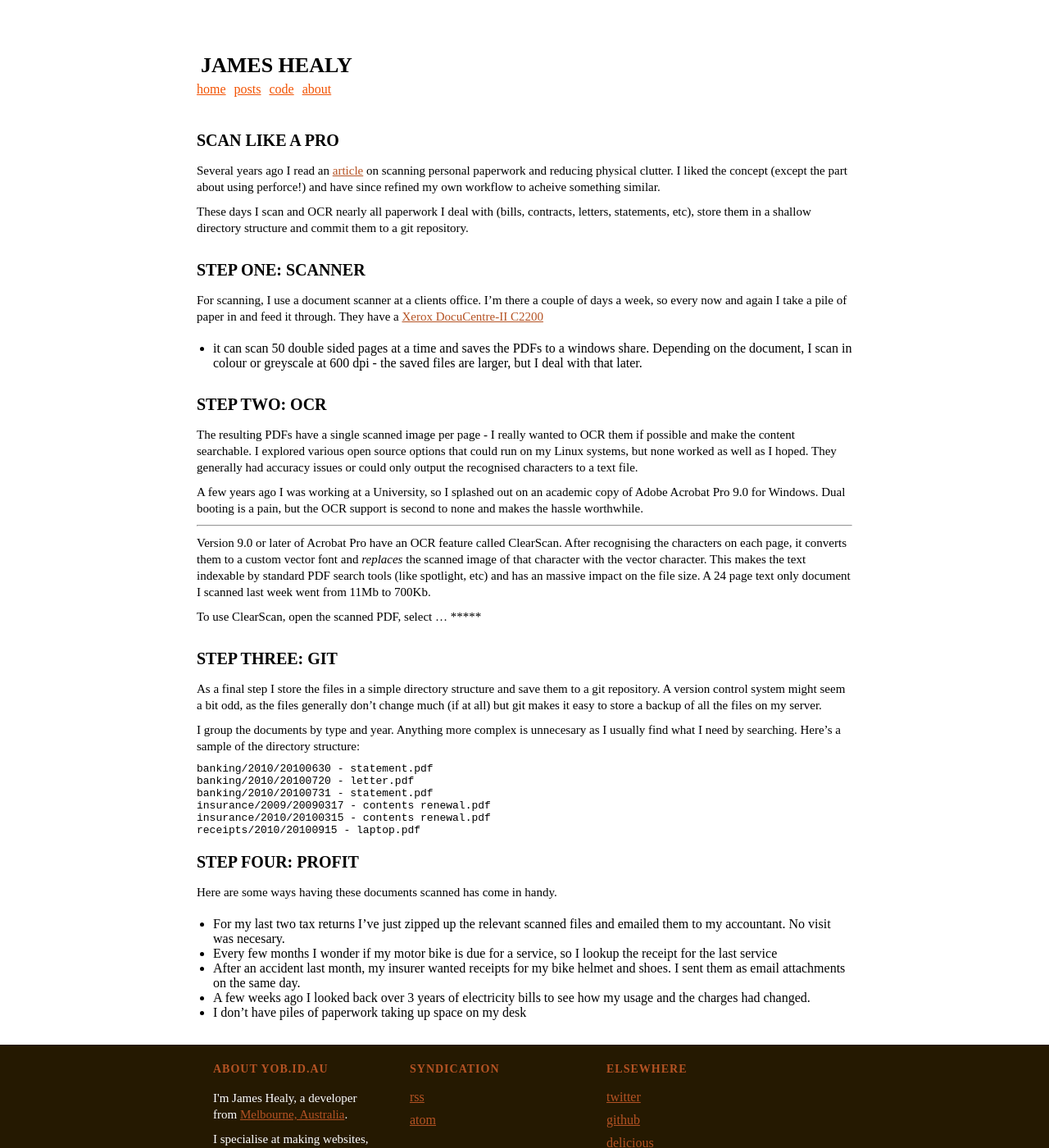
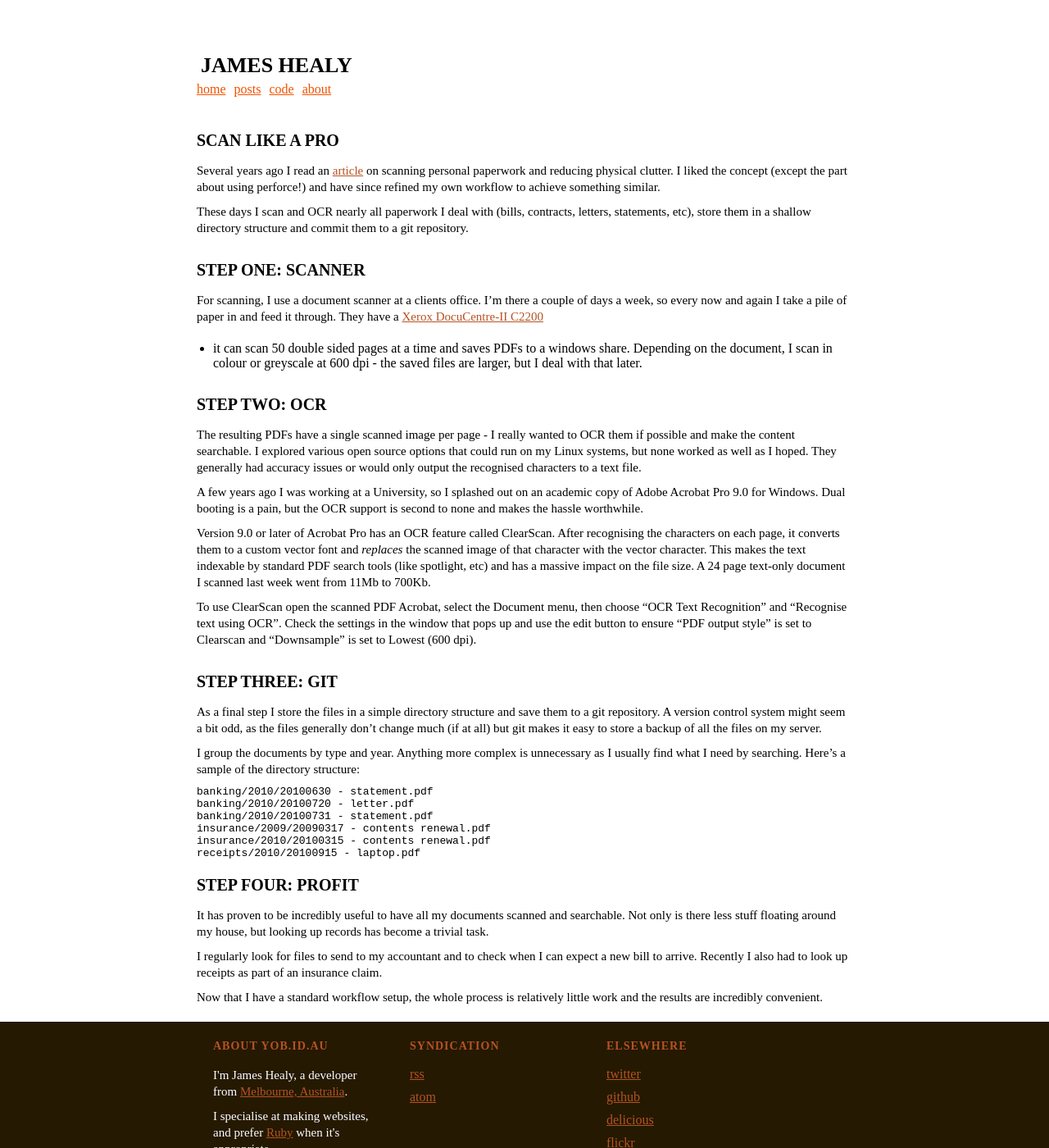
Before and after one commit to yob/yob.github.com, a Jekyll site: the page built from _posts/2010-09-22-scan-like-a-pro.markdown, in a window 1280 px wide and 1400 px high. Shown: the whole window at 82% size. Built offline with Jekyll 4.4.1, drawn with Linux system fonts in a browser that asks for light colours.

Commit message:
improve scanning blog post

```diff
--- a/_posts/2010-09-22-scan-like-a-pro.markdown
+++ b/_posts/2010-09-22-scan-like-a-pro.markdown
@@ -5,7 +5,7 @@ Several years ago I read an
 [article](http://onlamp.com/pub/a/onlamp/2006/11/02/personal_document_management.html)
 on scanning personal paperwork and reducing physical clutter. I liked the
 concept (except the part about using perforce!) and have since refined my own
-workflow to acheive something similar.
+workflow to achieve something similar.
 
 These days I scan and OCR nearly all paperwork I deal with (bills, contracts,
 letters, statements, etc), store them in a shallow directory structure and
@@ -26,23 +26,24 @@ the saved files are larger, but I deal with that later.
 The resulting PDFs have a single scanned image per page - I really wanted to
 OCR them if possible and make the content searchable. I explored various open
 source options that could run on my Linux systems, but none worked as well as I
-hoped. They generally had accuracy issues or could only output the recognised
+hoped. They generally had accuracy issues or would only output the recognised
 characters to a text file.
 
 A few years ago I was working at a University, so I splashed out on an academic
 copy of Adobe Acrobat Pro 9.0 for Windows. Dual booting is a pain, but the OCR
 support is second to none and makes the hassle worthwhile.
 
-*****
-Version 9.0 or later of Acrobat Pro have an OCR feature called ClearScan.
-After recognising the characters on each page, it converts them to a custom
-vector font and *replaces* the scanned image of that character with the vector
+Version 9.0 or later of Acrobat Pro has an OCR feature called ClearScan.  After
+recognising the characters on each page, it converts them to a custom vector
+font and *replaces* the scanned image of that character with the vector
 character. This makes the text indexable by standard PDF search tools (like
-spotlight, etc) and has an massive impact on the file size. A 24 page text only
+spotlight, etc) and has a massive impact on the file size. A 24 page text-only
 document I scanned last week went from 11Mb to 700Kb.
 
-To use ClearScan, open the scanned PDF, select ...
-*****
+To use ClearScan open the scanned PDF Acrobat, select the Document menu, then
+choose "OCR Text Recognition" and "Recognise text using OCR". Check the
+settings in the window that pops up and use the edit button to ensure "PDF
+output style" is set to Clearscan and "Downsample" is set to Lowest (600 dpi).
 
 ## Step Three: Git
 
@@ -51,7 +52,7 @@ to a git repository. A version control system might seem a bit odd, as the
 files generally don't change much (if at all) but git makes it easy to store a
 backup of all the files on my server.
 
-I group the documents by type and year. Anything more complex is unnecesary as
+I group the documents by type and year. Anything more complex is unnecessary as
 I usually find what I need by searching. Here's a sample of the directory
 structure:
 
@@ -64,14 +65,13 @@ structure:
 
 ## Step Four: Profit
 
-Here are some ways having these documents scanned has come in handy.
+It has proven to be incredibly useful to have all my documents scanned and
+searchable. Not only is there less stuff floating around my house, but looking
+up records has become a trivial task.
 
-* For my last two tax returns I've just zipped up the relevant scanned files
-  and emailed them to my accountant. No visit was necesary.
-* Every few months I wonder if my motor bike is due for a service, so I lookup
-  the receipt for the last service
-* After an accident last month, my insurer wanted receipts for my bike helmet
-  and shoes. I sent them as email attachments on the same day.
-* A few weeks ago I looked back over 3 years of electricity bills to see how my
-  usage and the charges had changed.
-* I don't have piles of paperwork taking up space on my desk
+I regularly look for files to send to my accountant and to check when I can
+expect a new bill to arrive. Recently I also had to look up receipts as part of
+an insurance claim.
+
+Now that I have a standard workflow setup, the whole process is relatively
+little work and the results are incredibly convenient.
```
Also changed, not shown: other parts of _posts/2010-09-22-scan-like-a-pro.markdown (+1 -1 lines).
